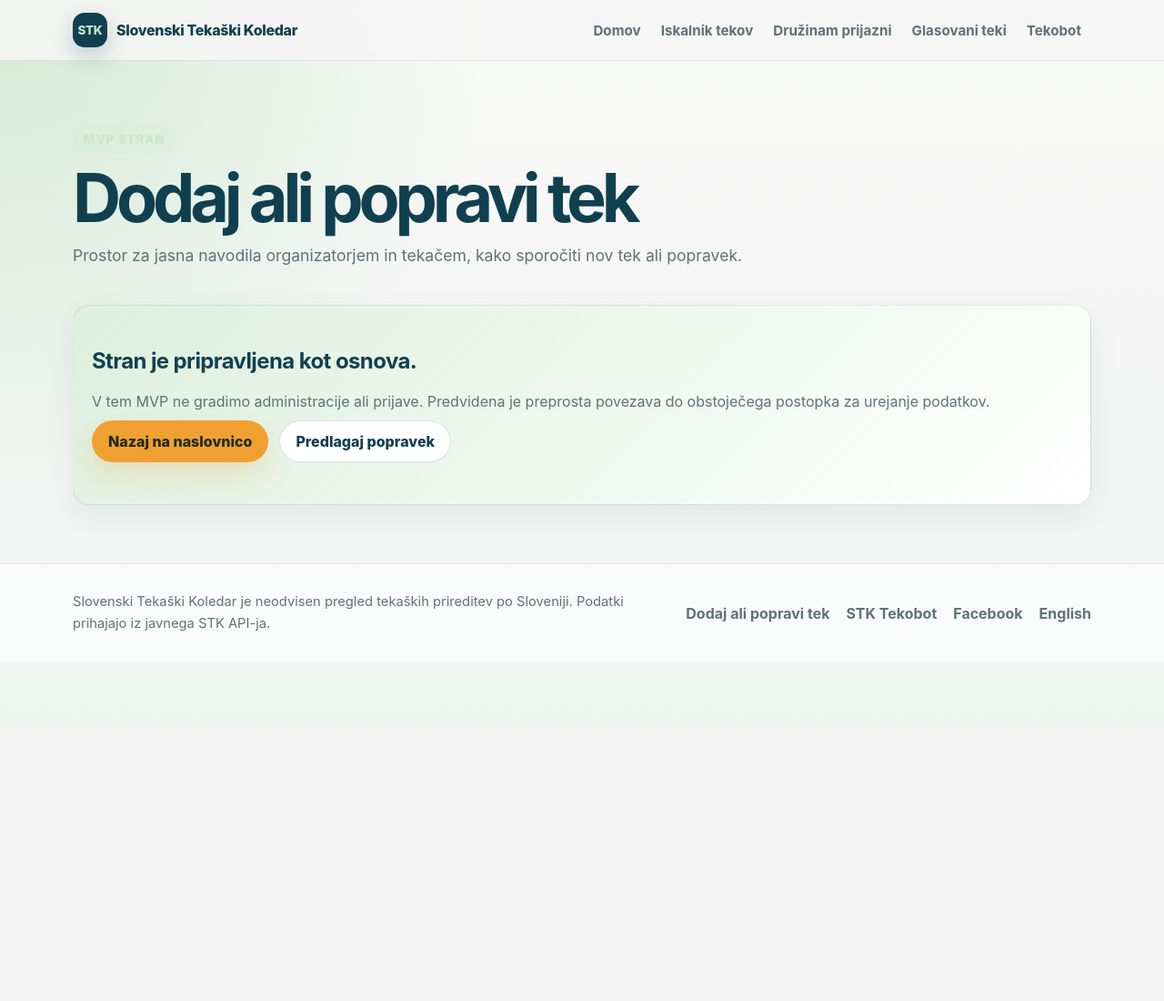
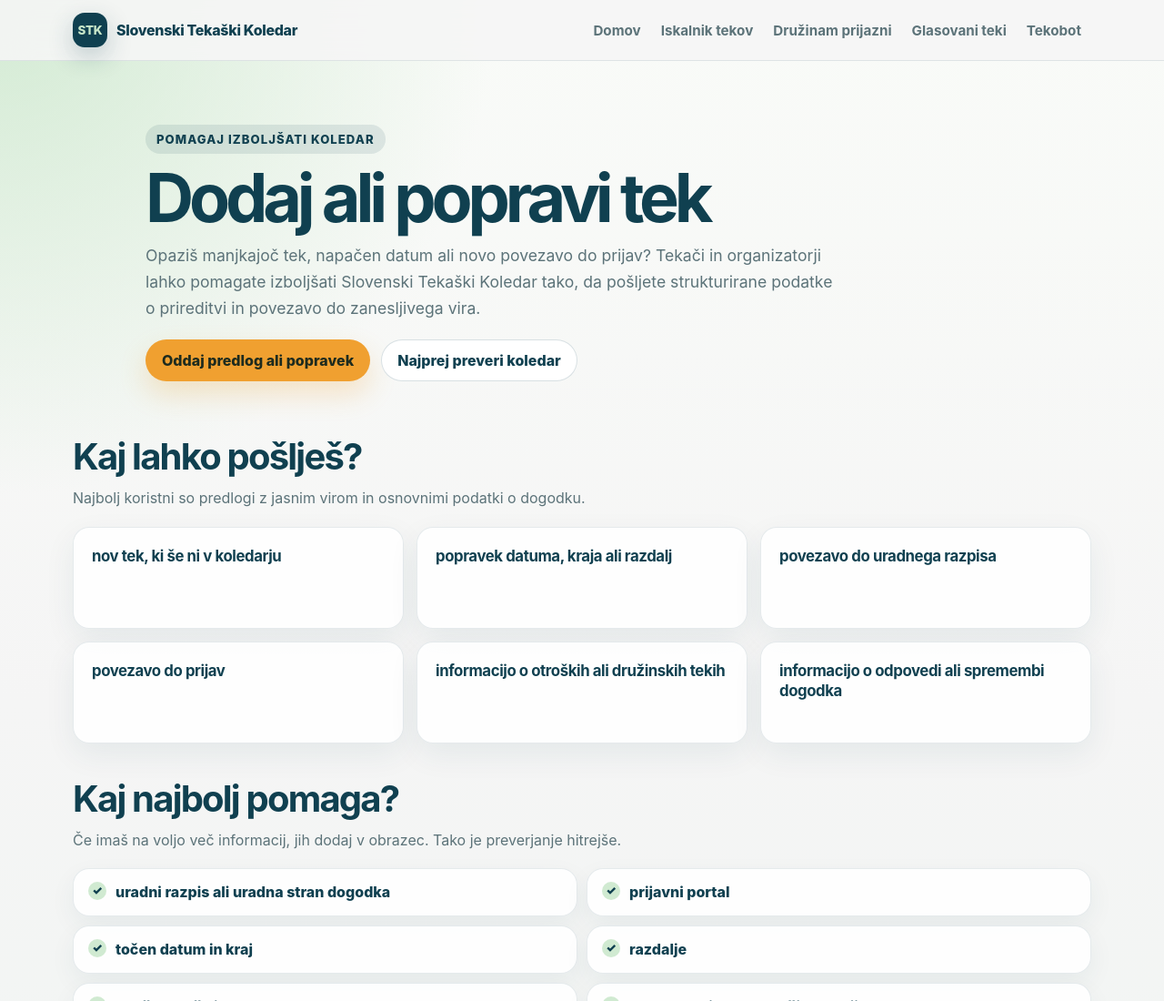
Before and after one commit to igorkalsek/stk-website, an Astro site: page /dodaj-ali-popravi-tek in a window 1280 px wide. Shown: the top 1100 px of the page at 91% size. Before the commit the page ends 800 px from the top, so only its background shows below. Built offline with nearby package versions, Linux system fonts and the light colour scheme; Astro itself is replaced by a stand-in of ours.

Commit message:
Add submission landing page

```diff
--- a/src/pages/dodaj-ali-popravi-tek.astro
+++ b/src/pages/dodaj-ali-popravi-tek.astro
@@ -1,12 +1,220 @@
 ---
 import BaseLayout from '../layouts/BaseLayout.astro';
-import PlaceholderPage from '../components/PlaceholderPage.astro';
+
+const submissionUrl = 'https://sites.google.com/view/slovenski-tekaski-koledar/popravek-nov-tek';
+
+const sendOptions = [
+  'nov tek, ki še ni v koledarju',
+  'popravek datuma, kraja ali razdalj',
+  'povezavo do uradnega razpisa',
+  'povezavo do prijav',
+  'informacijo o otroških ali družinskih tekih',
+  'informacijo o odpovedi ali spremembi dogodka',
+];
+
+const helpfulDetails = [
+  'uradni razpis ali uradna stran dogodka',
+  'prijavni portal',
+  'točen datum in kraj',
+  'razdalje',
+  'ura štarta, če je znana',
+  'podatek, ali gre za družinam prijazen dogodek',
+];
+
+const beforeSubmit = [
+  'preveri, ali je tek že v koledarju',
+  'priloži povezavo do vira',
+  'pri popravku napiši, kateri podatek je napačen',
+  'pri novem teku dodaj čim več osnovnih podatkov',
+];
 ---
 
-<BaseLayout title="Dodaj ali popravi tek" description="Predlagajte dodatek ali popravek podatkov v Slovenskem Tekaškem Koledarju.">
-  <PlaceholderPage
-    title="Dodaj ali popravi tek"
-    description="Prostor za jasna navodila organizatorjem in tekačem, kako sporočiti nov tek ali popravek."
-    note="V tem MVP ne gradimo administracije ali prijave. Predvidena je preprosta povezava do obstoječega postopka za urejanje podatkov."
-  />
+<BaseLayout title="Dodaj ali popravi tek" description="Oddaj predlog novega teka ali popravek podatkov za Slovenski Tekaški Koledar.">
+  <main>
+    <section class="container page-hero submission-hero" aria-labelledby="submission-title">
+      <span class="eyebrow">Pomagaj izboljšati koledar</span>
+      <h1 id="submission-title">Dodaj ali popravi tek</h1>
+      <p>
+        Opaziš manjkajoč tek, napačen datum ali novo povezavo do prijav? Tekači in organizatorji
+        lahko pomagate izboljšati Slovenski Tekaški Koledar tako, da pošljete strukturirane podatke
+        o prireditvi in povezavo do zanesljivega vira.
+      </p>
+      <div class="cta-row">
+        <a class="button button-primary" href={submissionUrl} target="_blank" rel="noopener noreferrer">
+          Oddaj predlog ali popravek
+        </a>
+        <a class="button button-secondary submission-secondary" href="/iskalnik-tekov/">Najprej preveri koledar</a>
+      </div>
+    </section>
+
+    <section class="container section" aria-labelledby="what-title">
+      <div class="section-heading">
+        <h2 id="what-title">Kaj lahko pošlješ?</h2>
+        <p>Najbolj koristni so predlogi z jasnim virom in osnovnimi podatki o dogodku.</p>
+      </div>
+      <div class="card-grid card-grid-three compact-card-grid">
+        {sendOptions.map((option) => (
+          <article class="info-card compact-info-card">
+            <h3>{option}</h3>
+          </article>
+        ))}
+      </div>
+    </section>
+
+    <section class="container section" aria-labelledby="helpful-title">
+      <div class="section-heading">
+        <h2 id="helpful-title">Kaj najbolj pomaga?</h2>
+        <p>Če imaš na voljo več informacij, jih dodaj v obrazec. Tako je preverjanje hitrejše.</p>
+      </div>
+      <ul class="check-list">
+        {helpfulDetails.map((detail) => (
+          <li>{detail}</li>
+        ))}
+      </ul>
+    </section>
+
+    <section class="container note-panel submission-note" aria-labelledby="review-title">
+      <h2 id="review-title">Pred objavo</h2>
+      <p>Predlogi se pred objavo preverijo.</p>
+      <p>STK ne dodaja dogodkov samo na podlagi nejasnih ali neuradnih informacij.</p>
+      <p>
+        Pri družinam prijaznih tekih naj bo iz vira jasno razvidno, da obstajajo otroški teki,
+        družinske kategorije ali podobna ponudba.
+      </p>
+    </section>
+
+    <section class="container section before-submit-section" aria-labelledby="before-title">
+      <div class="section-heading">
+        <h2 id="before-title">Pred oddajo</h2>
+        <p>Kratek pregled pred pošiljanjem predloga ali popravka.</p>
+      </div>
+      <ul class="check-list before-submit-list">
+        {beforeSubmit.map((item) => (
+          <li>{item}</li>
+        ))}
+      </ul>
+      <div class="cta-row final-cta-row">
+        <a class="button button-primary" href={submissionUrl} target="_blank" rel="noopener noreferrer">
+          Oddaj predlog ali popravek
+        </a>
+        <a class="button button-secondary submission-secondary" href="/iskalnik-tekov/">Najprej preveri koledar</a>
+      </div>
+    </section>
+  </main>
 </BaseLayout>
+
+<style>
+  .submission-hero {
+    max-width: 960px;
+  }
+
+  .submission-hero .eyebrow {
+    background: rgba(16, 64, 80, 0.1);
+    color: var(--deep-teal);
+  }
+
+  .submission-hero .cta-row {
+    margin-top: 6px;
+  }
+
+  .submission-secondary {
+    background: var(--white);
+    color: var(--deep-teal);
+    box-shadow: inset 0 0 0 1px rgba(16, 64, 80, 0.16);
+  }
+
+  .compact-card-grid {
+    align-items: stretch;
+  }
+
+  .compact-info-card {
+    min-height: 112px;
+  }
+
+  .compact-info-card h3 {
+    font-size: 1.05rem;
+    line-height: 1.35;
+  }
+
+  .check-list {
+    display: grid;
+    gap: 10px;
+    margin: 0;
+    padding: 0;
+    list-style: none;
+  }
+
+  .check-list li {
+    position: relative;
+    border: 1px solid rgba(16, 64, 80, 0.1);
+    border-radius: 18px;
+    background: rgba(255, 255, 255, 0.88);
+    color: var(--deep-teal);
+    font-weight: 800;
+    line-height: 1.45;
+    padding: 14px 16px 14px 46px;
+    box-shadow: 0 10px 28px rgba(16, 64, 80, 0.06);
+  }
+
+  .check-list li::before {
+    position: absolute;
+    top: 14px;
+    left: 16px;
+    display: inline-grid;
+    width: 20px;
+    height: 20px;
+    place-items: center;
+    border-radius: 999px;
+    background: rgba(200, 230, 201, 0.85);
+    color: var(--deep-teal);
+    content: '✓';
+    font-size: 0.8rem;
+    font-weight: 900;
+  }
+
+  .submission-note {
+    display: grid;
+    gap: 10px;
+    margin-top: 36px;
+    border: 1px solid rgba(16, 64, 80, 0.1);
+    border-radius: var(--radius-md);
+    background:
+      linear-gradient(135deg, rgba(200, 230, 201, 0.68), rgba(255, 255, 255, 0.9)),
+      var(--white);
+    padding: 22px;
+    box-shadow: 0 12px 34px rgba(16, 64, 80, 0.07);
+  }
+
+  .submission-note h2,
+  .submission-note p {
+    margin: 0;
+  }
+
+  .submission-note h2 {
+    color: var(--deep-teal);
+    letter-spacing: -0.025em;
+  }
+
+  .submission-note p {
+    color: var(--muted);
+    line-height: 1.65;
+  }
+
+  .before-submit-section {
+    padding-top: 30px;
+  }
+
+  .before-submit-list {
+    margin-bottom: 18px;
+  }
+
+  .final-cta-row {
+    margin-top: 18px;
+  }
+
+  @media (min-width: 680px) {
+    .check-list {
+      grid-template-columns: repeat(2, minmax(0, 1fr));
+    }
+  }
+</style>
```
Also changed, not shown: README.md.
